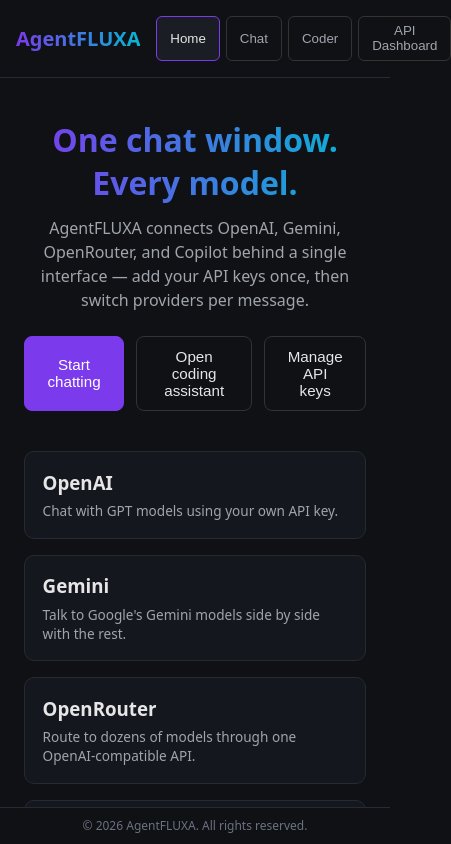
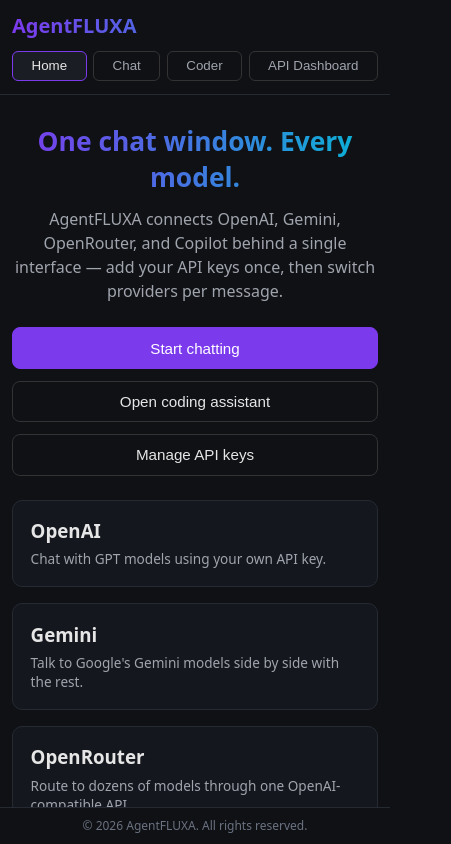
Before and after one commit to codingkonet/agentfluxa, a React (Vite) app in the folder client/: page / in a window 390 px wide. Shown: the whole page, 451 px wide, since content can reach past the window. Built offline with nearby package versions, Linux system fonts and the light colour scheme.

Commit message:
Improve mobile responsive layout

```diff
--- a/client/src/App.css
+++ b/client/src/App.css
@@ -19,9 +19,10 @@
 
 .header {
   display: flex;
+  flex-wrap: wrap;
   align-items: center;
-  gap: 1rem;
-  padding: 1rem;
+  gap: 0.75rem;
+  padding: 0.75rem 1rem;
   border-bottom: 1px solid #262a33;
 }
 
@@ -31,6 +32,7 @@
 
 .model-input {
   width: 160px;
+  max-width: 100%;
   padding: 0.4rem 0.6rem;
   border-radius: 6px;
   border: 1px solid #333;
@@ -41,6 +43,7 @@
 
 .tabs {
   display: flex;
+  flex-wrap: wrap;
   gap: 0.4rem;
 }
 
@@ -159,6 +162,7 @@
 
 .coder-toolbar {
   display: flex;
+  flex-wrap: wrap;
   align-items: center;
   justify-content: space-between;
   gap: 0.75rem;
@@ -283,6 +287,7 @@
 
 .provider-card-actions {
   display: flex;
+  flex-wrap: wrap;
   align-items: center;
   gap: 0.6rem;
 }
@@ -403,3 +408,95 @@
   font-size: 0.85rem;
   line-height: 1.4;
 }
+
+@media (max-width: 600px) {
+  .app {
+    min-height: 100dvh;
+    height: 100dvh;
+  }
+
+  .header {
+    align-items: stretch;
+    padding: 0.75rem;
+  }
+
+  .header h1 {
+    flex: 1 0 100%;
+  }
+
+  .tabs {
+    width: 100%;
+    overflow-x: auto;
+    flex-wrap: nowrap;
+    padding-bottom: 0.1rem;
+  }
+
+  .tabs button {
+    flex: 1 0 auto;
+    white-space: nowrap;
+  }
+
+  .header select,
+  .header .model-input {
+    flex: 1 1 0;
+    width: 0;
+    min-width: 0;
+    margin-left: 0;
+  }
+
+  .chat {
+    padding: 0.75rem;
+  }
+
+  .bubble {
+    max-width: 94%;
+    padding: 0.55rem 0.7rem;
+  }
+
+  .composer {
+    padding: 0.75rem;
+  }
+
+  .composer button {
+    padding-inline: 0.85rem;
+  }
+
+  .landing {
+    padding: 1.75rem 0.75rem;
+    gap: 1.5rem;
+  }
+
+  .hero h2 {
+    font-size: 1.65rem;
+  }
+
+  .hero-actions {
+    flex-direction: column;
+  }
+
+  .cta {
+    width: 100%;
+  }
+
+  .feature-grid {
+    grid-template-columns: 1fr;
+  }
+
+  .dashboard {
+    padding: 0.75rem;
+  }
+
+  .provider-card {
+    padding: 0.85rem;
+  }
+
+  .coder-toolbar {
+    align-items: stretch;
+    padding: 0.6rem 0.75rem;
+  }
+
+  .coder-toolbar select,
+  .coder-toolbar .model-input {
+    width: 100%;
+  }
+}
```
